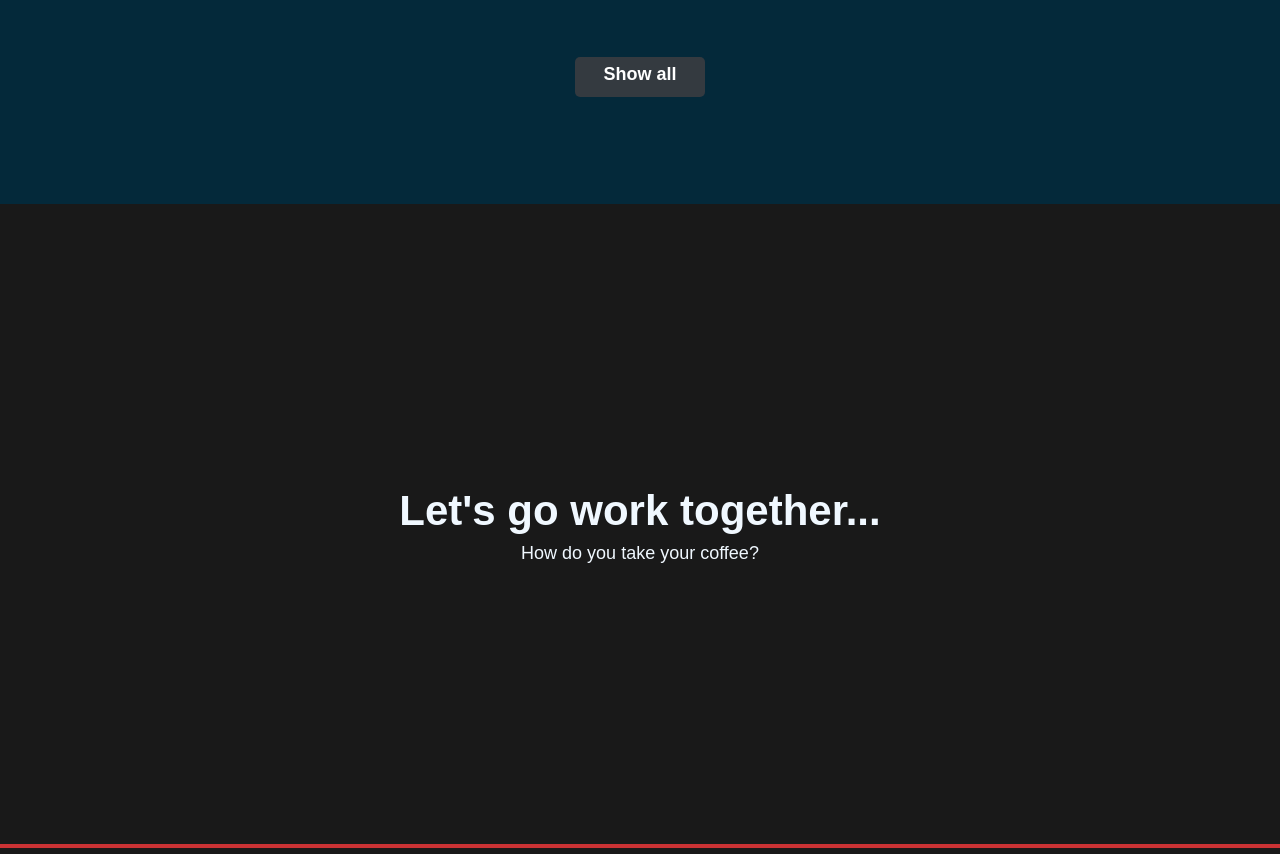
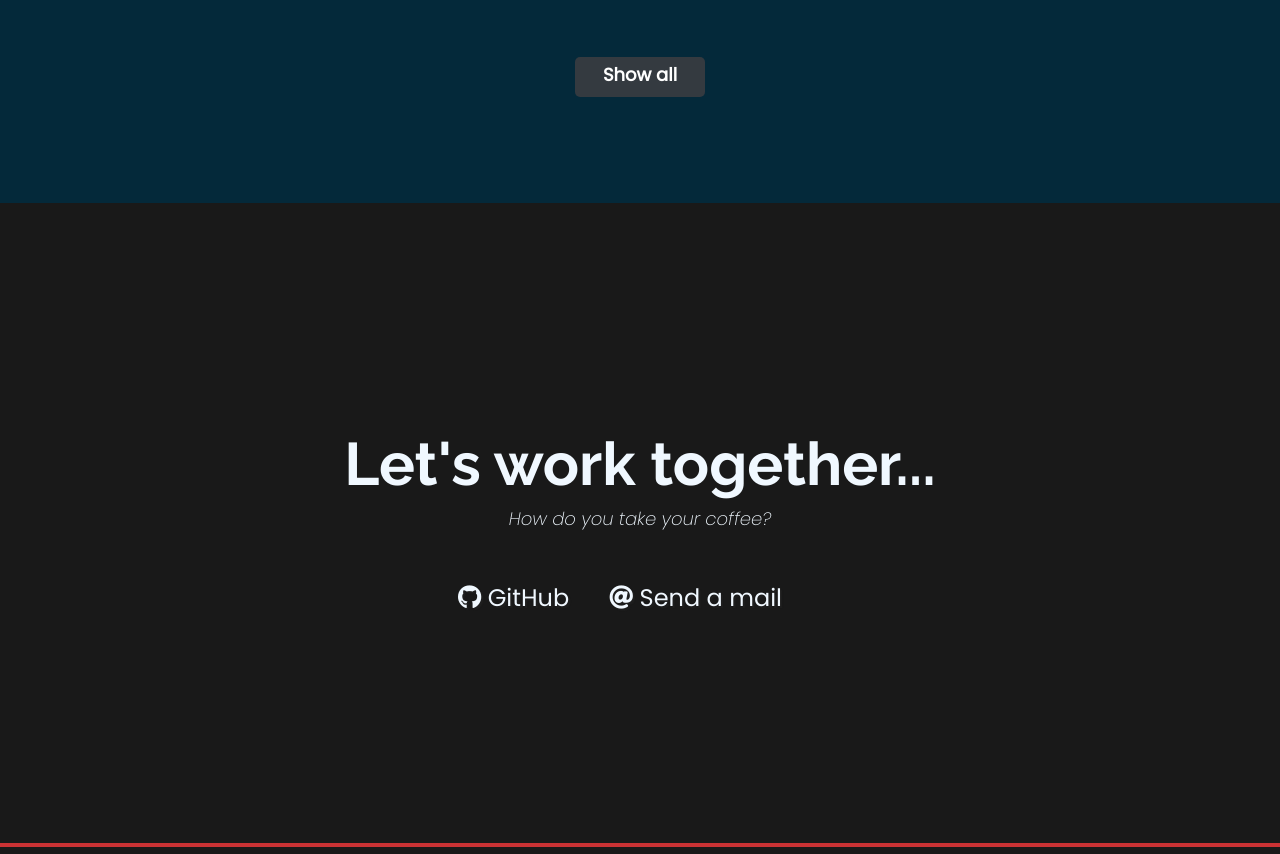
Before and after one commit to Nahuellml/portfolio, a plain HTML site: page index.html in a window 1280 px wide. Shown: the part 2191-3045 px from the top of the page. Drawn offline with Linux system fonts and the light colour scheme.

Commit message:
Casi terminado la base

```diff
--- a/index.html
+++ b/index.html
@@ -6,6 +6,9 @@
   <meta name="viewport" content="width=device-width, initial-scale=1.0">
   <title>Portfolio</title>
   <link rel="stylesheet" href="style.css">
+  <link rel="stylesheet" href="https://use.fontawesome.com/releases/v5.8.2/css/all.css" integrity="sha384-oS3vJWv+0UjzBfQzYUhtDYW+Pj2yciDJxpsK1OYPAYjqT085Qq/1cq5FLXAZQ7Ay" crossorigin="anonymous"/>
+  <link href="https://fonts.googleapis.com/css?family=Poppins:200i,300,400&display=swap" rel="stylesheet"/>
+  <link href="https://fonts.googleapis.com/css?family=Raleway:700&display=swap" rel="stylesheet"/>
 </head>
 
 <body>
@@ -51,18 +54,28 @@
     <a href="https://github.com/Nahuellml?tab=repositories" class="btn btn-show-all" target="_blank">Show all</a>
   </section>
   <section id="contact" class="contact-section">
-    <h2>Let's go work together...</h2>
-    <p>How do you take your coffee?</p>
+    <div class="contact-section-header">
+      <h2>Let's work together...</h2>
+      <p>How do you take your coffee?</p>
+    </div>
     <div class="contact-links">
-      <a href="|" class="btn btn-contact-details" target="_blank"></a>
-      <a href="" class="btn btn-contact-details" target="_blank"></a>
-      <a href="" class="btn btn-contact-details" target="_blank"></a>
+      <a id="profile-link" href="https://github.com/Nahuellml" class="btn contact-details" target="_blank">
+        <i class="fab fa-github">
+        </i>
+        GitHub
+      </a>
+      </a>
+      <a href="alvareznahue@gmail.com" class="btn contact-details" target="_blank">
+        <i class="fas fa-at"></i>
+        Send a mail
+      </a>
+      <a href="" class="btn contact-details" target="_blank"></a>
     </div>
   </section>
   <footer>
     <p>Hecho con pasión desde un rincón de Argentina</p>
     <p>Created for
-      <a href="https://github.com/Nahuellml" id="profile-link" target="_blank">@Nahuel</a>
+      <a href="https://github.com/Nahuellml" target="_blank">@Nahuel</a>
     </p>
   </footer>
   <script src="script.js"></script>
--- a/style.css
+++ b/style.css
@@ -197,6 +197,24 @@ img {
 .contact-section-header > p {
   font-style: italic;
 }
+.contact-links {
+  display: flex;
+  justify-content: center;
+  width: 100%;
+  max-width: 980px;
+  margin-top: 4rem;
+  flex-wrap: wrap;
+}
+
+.contact-details {
+  font-size: 2.4rem;
+  text-shadow: 2px 2px 1px #1f1f1f;
+  transition: transform 0.3s ease-out;
+}
+
+.contact-details:hover {
+  transform: translateY(8px);
+}
 
 /* Footer */
 footer {
@@ -219,6 +237,13 @@ footer i {
     flex-direction: column;
     text-align: center;
   }
+}
+
+
+.btn {
+  display: inline-block;
+  padding: 1rem 2rem;
+  border-radius: 2px;
 }
 .btn-show-all {
   min-width: 130px;
```
